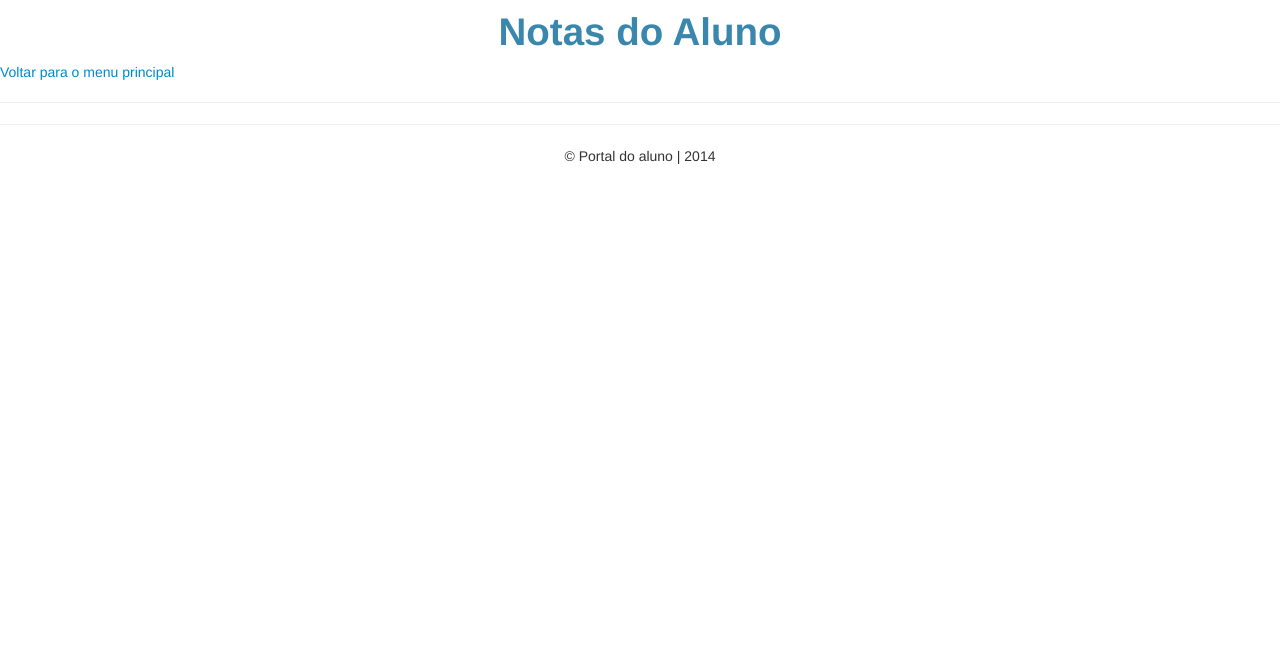
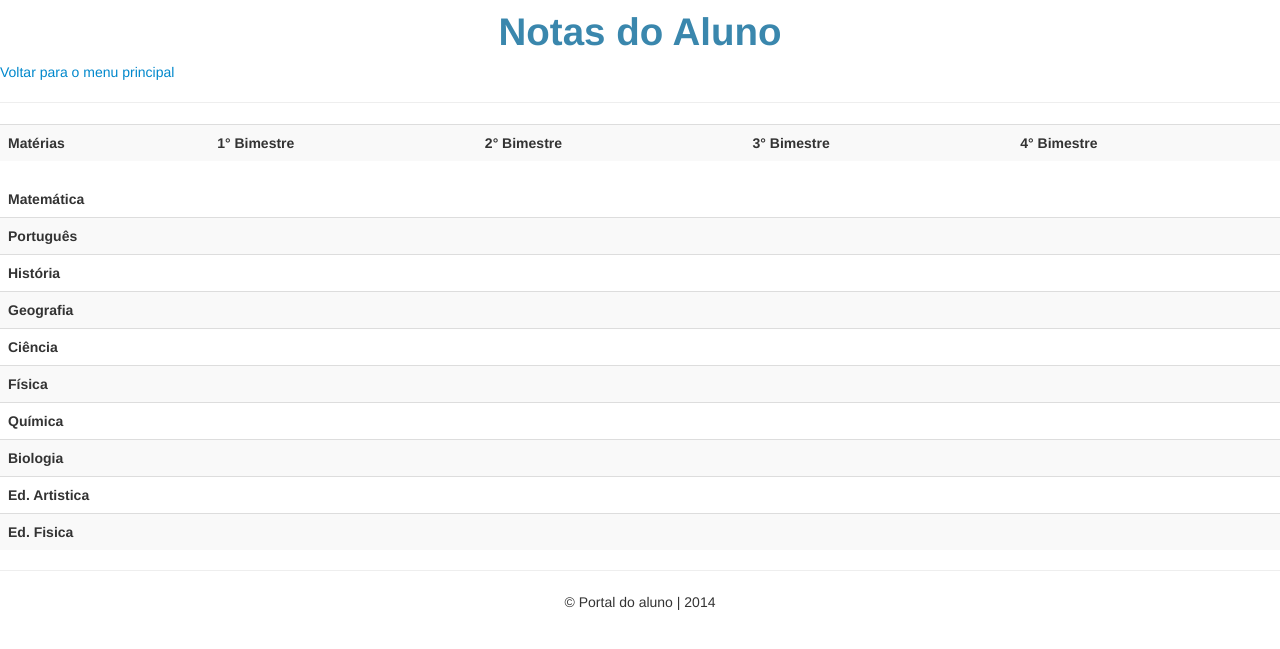
Before and after one commit to Vinijs/g1_trabalho, a Django app: page /notas/ in a window 1280 px wide. Shown: the part 38-687 px from the top of the page. Run offline with Django 3.2, Linux system fonts and the light colour scheme; lists and menus that the app fills with data are empty; parts of the project's set-up code (start-up, migrations or seed data) failed here and were passed over; some libraries are stand-ins or nearby versions.

Commit message:
michel commit 15

```diff
--- a/projeto_Boletim/usuarios/templates/notas.html
+++ b/projeto_Boletim/usuarios/templates/notas.html
@@ -16,7 +16,70 @@
 
 <a href="/dashboard/">Voltar para o menu principal</a>
     <hr>
+        <table class="table table-striped">
+                      <tbody>
+                        <tr>
+                          <th>Matérias</th>
+                          <th>1° Bimestre</th>
+                          <th>2° Bimestre</th>
+                          <th>3° Bimestre</th>
+                          <th>4° Bimestre</th>
+                        </tr>
+                     </tbody>
+        </table>
+        <table class="table table-striped">
 
+                    <thead>
+                    <tr>
+                        <th>Matemática</th>
+                    </tr>
+                    </thead>
+                    <tbody>
+                    <tr>
+                          <th>Português</th>
+                    </tr>
+                    </tbody>
+                    <thead>
+                    <tr>
+                        <th>História</th>
+                    </tr>
+                    </thead>
+                     <tbody>
+                    <tr>
+                          <th>Geografia</th>
+                    </tr>
+                    </tbody>
+                    <thead>
+                    <tr>
+                        <th>Ciência</th>
+                    </tr>
+                    </thead>
+                    <tbody>
+                    <tr>
+                          <th>Física</th>
+                    </tr>
+                    </tbody>
+                    <thead>
+                    <tr>
+                        <th>Química</th>
+                    </tr>
+                    </thead>
+                    <tbody>
+                    <tr>
+                          <th>Biologia</th>
+                    </tr>
+                    </tbody>
+                    <thead>
+                    <tr>
+                        <th>Ed. Artistica</th>
+                    </tr>
+                    </thead>
+                     <tbody>
+                    <tr>
+                          <th>Ed. Fisica</th>
+                    </tr>
+                    </tbody>
+        </table>
     <hr>
     <!-- RODAPE -->
     <footer>
```
Also changed, not shown: projeto_Boletim/db.sqlite3.
